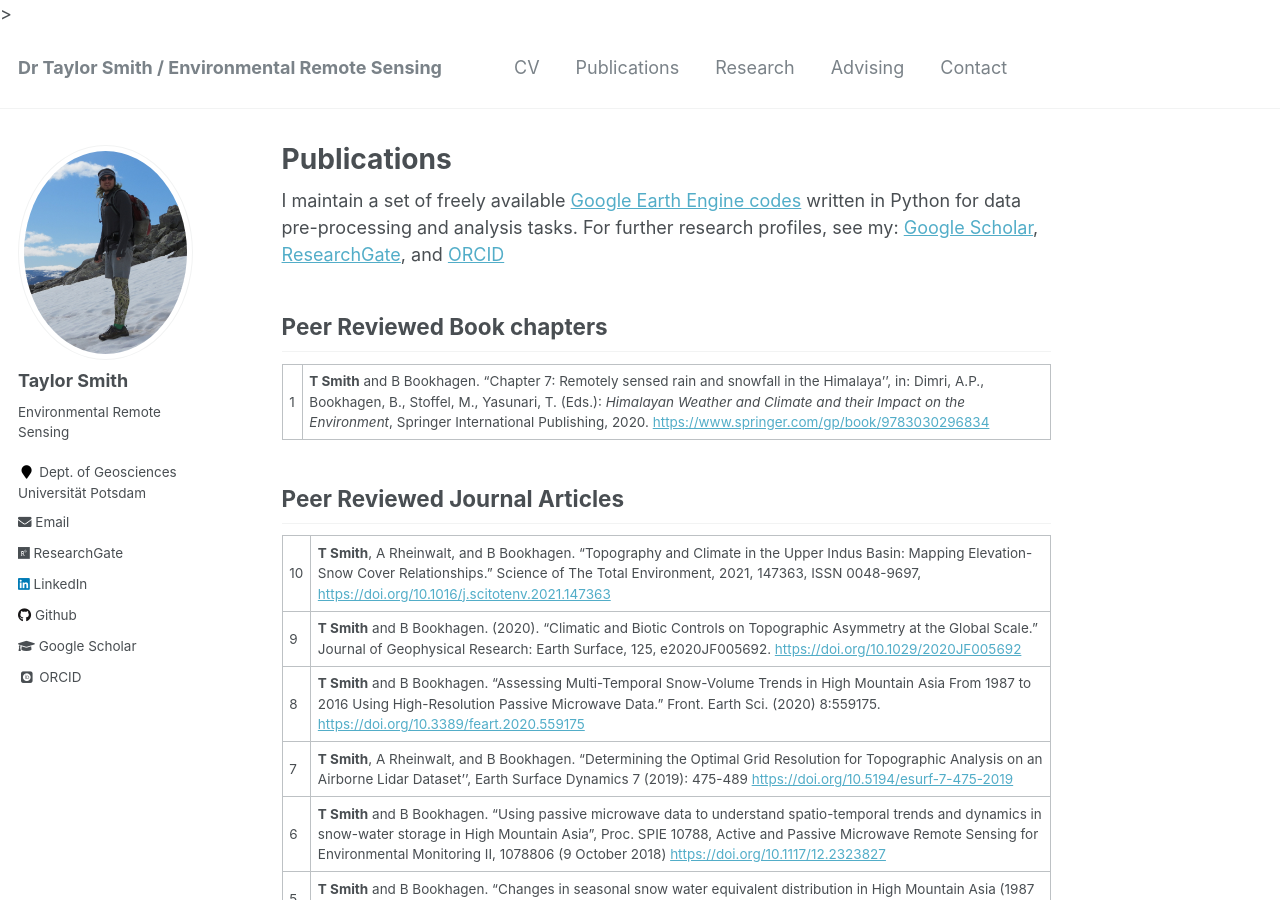
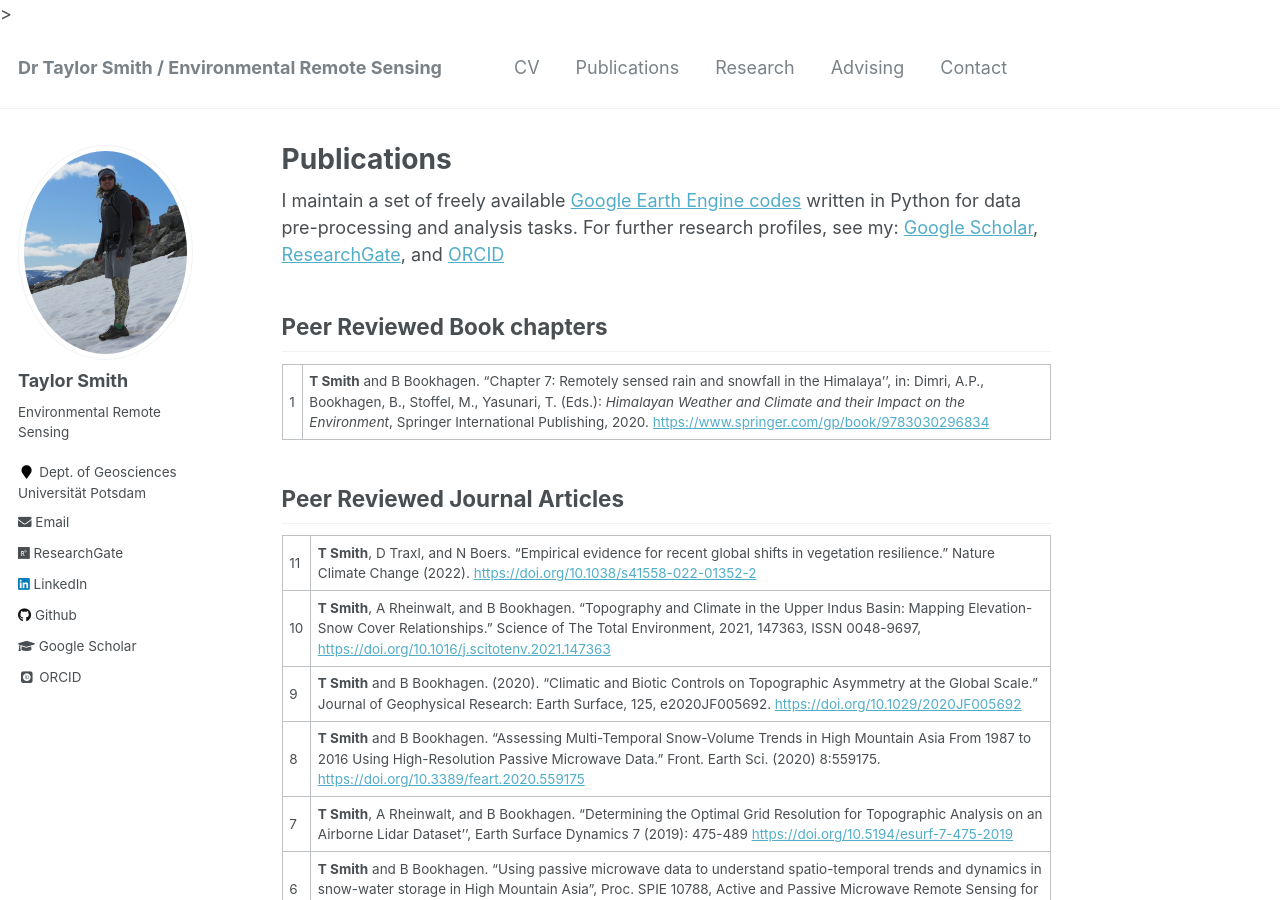
Before and after one commit to tasmi/tasmi.github.io, a Jekyll site: the page built from _pages/publications.md, in a window 1280 px wide and 900 px high. Built offline with Jekyll 4.4.1, drawn with Linux system fonts in a browser that asks for light colours; some web fonts are replaced.

Commit message:
Update Pubs

```diff
--- a/_pages/publications.md
+++ b/_pages/publications.md
@@ -13,6 +13,7 @@ I maintain a set of freely available [Google Earth Engine codes](https://github.
 
 ## Peer Reviewed Journal Articles
 
+11 | **T Smith**, D Traxl, and N Boers. "Empirical evidence for recent global shifts in vegetation resilience." Nature Climate Change (2022). [https://doi.org/10.1038/s41558-022-01352-2](https://doi.org/10.1038/s41558-022-01352-2)
 10 | **T Smith**, A Rheinwalt, and B Bookhagen. "Topography and Climate in the Upper Indus Basin: Mapping Elevation-Snow Cover Relationships." Science of The Total Environment, 2021, 147363, ISSN 0048-9697, [https://doi.org/10.1016/j.scitotenv.2021.147363](https://doi.org/10.1016/j.scitotenv.2021.147363)
 9 | **T Smith** and B Bookhagen. (2020). "Climatic and Biotic Controls on Topographic Asymmetry at the Global Scale." Journal of Geophysical Research: Earth Surface, 125, e2020JF005692. [https://doi.org/10.1029/2020JF005692](https://doi.org/10.1029/2020JF005692)
 8 | **T Smith** and B Bookhagen. "Assessing Multi-Temporal Snow-Volume Trends in High Mountain Asia From 1987 to 2016 Using High-Resolution Passive Microwave Data." Front. Earth Sci. (2020) 8:559175. [https://doi.org/10.3389/feart.2020.559175](https://doi.org/10.3389/feart.2020.559175)
```
Also changed, not shown: 1 other file.
